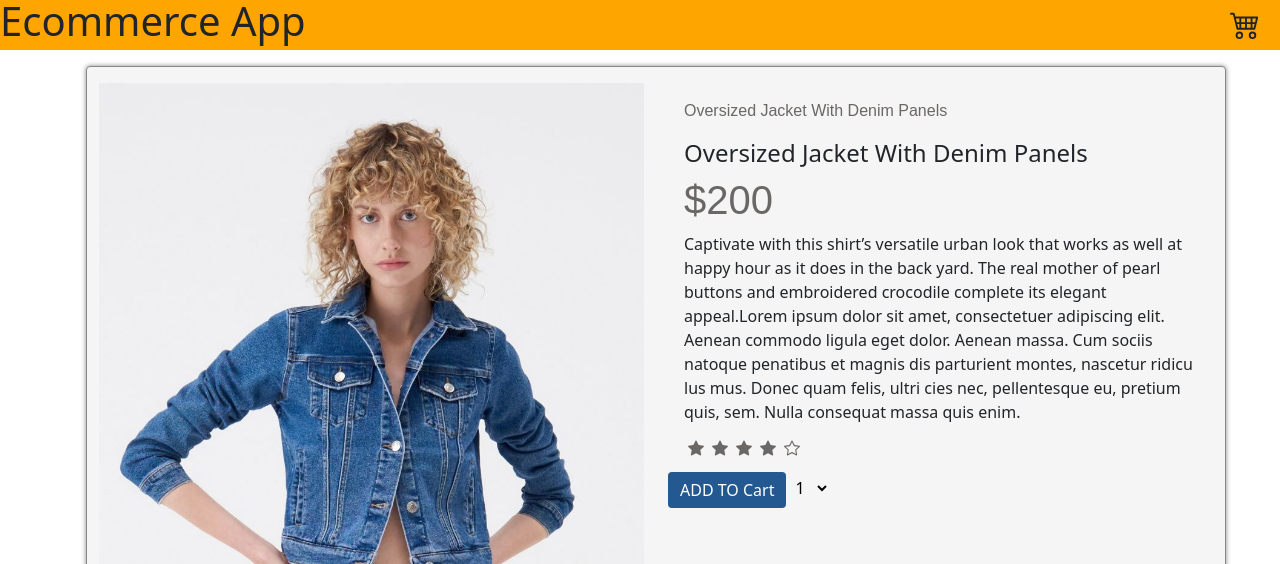
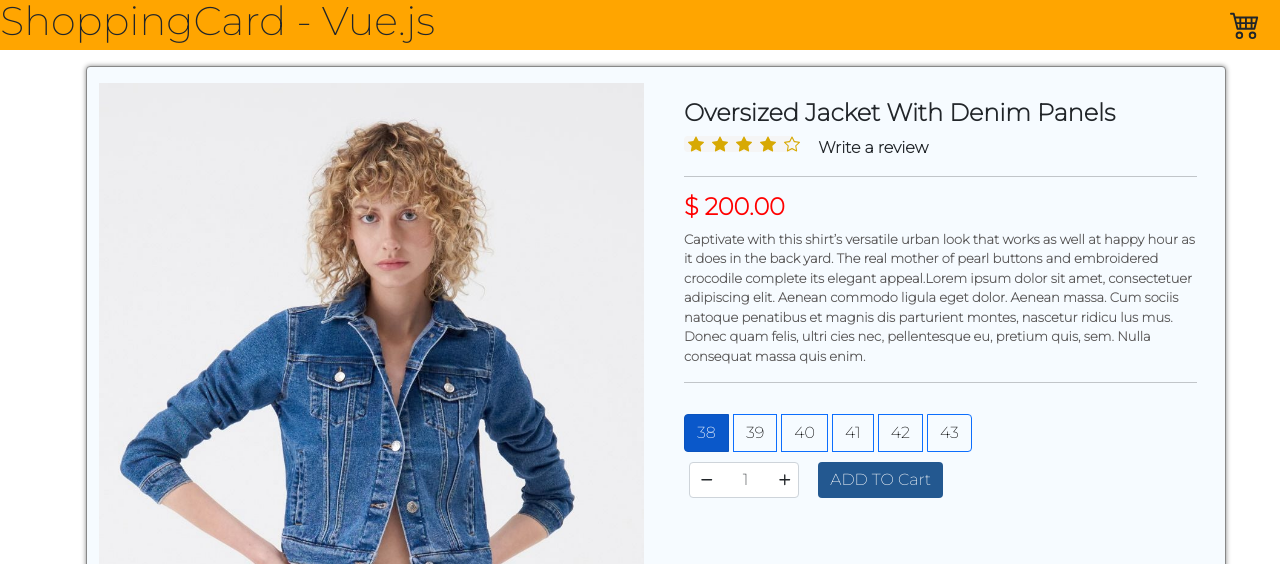
Before and after one commit to VirtiShahB/vue-training, a Vue app: page / in a window 1280 px wide. Shown: the top 564 px of the page. Built offline with nearby package versions, Linux system fonts and the light colour scheme.

Commit message:
save changes

```diff
--- a/public/index.html
+++ b/public/index.html
@@ -6,6 +6,7 @@
   <meta http-equiv="X-UA-Compatible" content="IE=edge">
   <meta name="viewport" content="width=device-width,initial-scale=1.0">
   <link rel="icon" href="<%= BASE_URL %>favicon.ico">
+  <link href="https://fonts.googleapis.com/css2?family=Montserrat:wght@100;200&display=swap" rel="stylesheet">
   <title>
    Ecommerce App
   </title>
--- a/src/App.vue
+++ b/src/App.vue
@@ -1,6 +1,9 @@
 <template>
   <div id="app">
+    <toast message="Product added to cart" :show.sync="showToast" />
     <main-header
+      :productCount="productCount"
+      :is-products-dialog-active.sync="isProductsDialogActive"
     />
     <b-container>
       <b-row>
@@ -8,10 +11,13 @@
           v-for="(product, i) in allProducts"
           :key="i"
           :product="product"
-
+          @add-to-chart="addToChard"
         />
       </b-row>
-
+      <products-dialog
+        :isActive="isProductsDialogActive"
+        :products="selectedProducts"
+      />
     </b-container>
   </div>
 </template>
@@ -19,6 +25,7 @@
 <script>
 import MainHeader from "./components/MainHeader.vue";
 import ProductCard from "./components/ProductCard.vue";
+import Toast from "./components/Toast.vue";
 import products from "./data/products";
 
 export default {
@@ -26,15 +33,47 @@ export default {
   components: {
     MainHeader,
     ProductCard,
+    Toast,
   },
   data() {
     return {
       allProducts: [...products], // All products from json file.
-      productCount: 0 // Total selected product count.
-
+      selectedProducts: [], // Selected products list.
+      productCount: 0, // Total selected product count.
+      showToast: false, // Showed when any product is added.
     };
   },
+  methods: {
+    /**
+     * Add products to list
+     * @param {Object} product - Product at selectedProducts array
+     */
+    addToChard(product) {
+      let sameProduct = this.selectedProducts.find((item) => item.id === product.id);
+      if (sameProduct) {
+        const findedSize = sameProduct.sizes.find(
+          (item) => item.number === product.sizes[0].number
+        );
+        if (findedSize) {
+          findedSize.piece += product.sizes[0].piece;
+        } else {
+          sameProduct.sizes.push({
+            number: product.sizes[0].number,
+            piece: product.sizes[0].piece,
+          });
+        }
 
+        sameProduct.piece += product.piece;
+        sameProduct.price += product.price;
+      } else {
+        this.selectedProducts.push(product);
+      }
+      this.productCount += product.piece;
+      this.showToast = true;
+    },
+
+  },
 };
+</script>
 
-</script>
+<style></style>
--- a/src/assets/css/colors/colors.css
+++ b/src/assets/css/colors/colors.css
@@ -16,9 +16,13 @@
 }
 
 .blue-color {
-  color: #3476a6;
+  color: red;
 }
 
 .blue-button-color {
   background: #235890;
 }
+.yellow-color {
+  color: #d7a903;
+  font-family: sans-serif;
+}
--- a/src/assets/css/main.css
+++ b/src/assets/css/main.css
@@ -1,3 +1,7 @@
+html,body{
+  font-family: 'Montserrat', sans-serif;
+
+}
 .btn-add {
   border: none;
 }
--- a/src/components/MainHeader.vue
+++ b/src/components/MainHeader.vue
@@ -1,8 +1,8 @@
 <template>
   <div class="header">
-    <h1>Ecommerce App</h1>
+    <h1>ShoppingCard - Vue.js</h1>
     <transition name="move" appear>
-      <div style="margin-right: 20px">
+      <div style="margin-right: 20px" >
         <b-icon-cart-4 v-if="show" class="chart" />
         <b-badge v-if="productCount > 0" variant="light">{{ productCount }}</b-badge>
       </div>
@@ -45,5 +45,4 @@ export default {
     transform: translateX(0px) rotate(45deg);
   }
 }
-
 </style>
--- a/src/components/ProductCard.vue
+++ b/src/components/ProductCard.vue
@@ -11,19 +11,9 @@
     </b-col>
     <b-col md="6">
       <b-card-body>
-          <b-card-text :class="product.color === 'pink' ? 'pink-color' : 'blue-color'">{{
-            product.category
-          }}</b-card-text>
         <b-card-title title-tag="h4">{{ product.name }}</b-card-title>
-          <b-card-title
-            title-tag="h1"
-            :class="product.color === 'pink' ? 'pink-color' : 'blue-color'"
-            >${{ price }}</b-card-title
-          >
-          <b-card-text>
-            {{ product.description }}
-          </b-card-text>
-
+        <b-row>
+          <b-col md="3">
             <b-form-rating
                 id="rating-10"
                 :value="product.rating"
@@ -32,22 +22,66 @@
                 readonly
                 class="rating"
                 :class="[
-              product.color === 'pink' ? 'pink-background' : 'blue-background',
-              product.color === 'pink' ? 'pink-color' : 'blue-color',
+                  product.color === 'yellow' ? 'pink-background' : 'blue-background',
+                  product.color === 'yellow' ? 'yellow-color' : 'blue-color',
                 ]"
             ></b-form-rating>
+            </b-col>
+            <b-col md="9" style="font-weight: 600;">
+              Write a review
+            </b-col>
+          </b-row>
+          <hr>
+          <b-card-title
+            title-tag="h4"
+            :class="product.color === 'pink' ? 'pink-color' : 'blue-color'"
+            >$ {{ price }}.00</b-card-title
+          >
+          <b-card-text>
+            {{ product.description }}
+          </b-card-text>
+
+        <hr>
+          <b-row>
+          <b-col md="12" >
+            <b-form-radio-group
+          :options="product.sizes"
+          class="general"
+          v-model="selectedSize"
+          buttons
+          :button-variant="product.color === 'pink' ? 'secondary' : 'primary'"
+        ></b-form-radio-group>
+          </b-col>
+        </b-row>
+         <b-row style="margin-top:10px;">
+          <b-col md="3" >
+
+            <b-form-spinbutton
+              id="sb-inline"
+              v-model="selectedCount"
+              min="1"
+              max="10"
+              step="1"
+              class="select-count"
+            ></b-form-spinbutton>
+          </b-col>
+          <b-col md="9" >
+            <b-button
+                 class="btn-add"
+          :class="product.color === 'pink' ? 'pink-button-color' : 'blue-button-color'"
+          @click="addToChart" >ADD TO Cart</b-button
+            >
+          </b-col>
+        </b-row>
+
+
+
+
         </b-card-body>
-        <b-button
-          class="btn-add blue-button-color"
-          >ADD TO Cart</b-button
-        >
-        <div class="count-box">
-          <b-form-select
-            v-model="selectedCount"
-            :options="countOptions"
-            class="select-count"
-          ></b-form-select>
-        </div>
+
+
+
+
       </b-col>
     </b-row>
   </b-card>
@@ -63,6 +97,7 @@ export default {
   },
   data() {
     return {
+      selectedSize: this.product.sizes[0].value, // Choosen size.
       selectedCount: 1, // Choosen piece.
       countOptions: [1, 2, 3, 4, 5, 6, 7, 8, 9, 10], // Numbers of piece.
     };
@@ -70,7 +105,41 @@ export default {
   computed: {
     // Calculate shoe' s price with product price, index of selectedSize at sizes array of product and selectedCount.
     price() {
-      return (this.product.price) * this.selectedCount;
+      let indexOfSize = this.product.sizes
+        .map((item) => item.value)
+        .indexOf(this.selectedSize);
+      if (indexOfSize === -1) {
+        indexOfSize = 0;
+      }
+      return (this.product.price + indexOfSize * 10) * this.selectedCount;
+    },
+  },
+   methods: {
+    // Emit a new product or updated product.
+    addToChart() {
+      let indexOfSize = this.product.sizes
+        .map((item) => item.value)
+        .indexOf(this.selectedSize);
+      let newProduct = {
+        id: this.product.id,
+        name: this.product.name,
+        sizes: [
+          {
+            number: parseInt(this.selectedSize),
+            piece: parseInt(this.selectedCount),
+          },
+        ],
+        price: (this.product.price + indexOfSize * 10) * this.selectedCount,
+        piece: this.selectedCount,
+        image: this.product.image,
+      };
+      this.$emit("add-to-chart", newProduct);
+      this.resetSelections();
+    },
+    // Given first valeus to selectCount and selectedSize.
+    resetSelections() {
+      this.selectedCount = 1;
+      this.selectedSize = this.product.sizes[0].value;
     },
    },
 
@@ -109,4 +178,26 @@ export default {
   visibility: hidden !important;
   position: absolute !important;
 }
+.card-title {
+    margin-bottom: 0.5rem;
+    font-weight: 600;
+}
+.card-text{
+    margin-bottom: 0;
+    font-weight: bold;
+    font-size: 13px;
+    color: #5a5858;
+}
+.btn-group, .btn-group-vertical {
+    position: relative;
+    display: inline-flex;
+    vertical-align: middle;
+    margin-top: 15px;
+}
+.b-form-spinbutton {
+    text-align: center;
+    overflow: hidden;
+    background-image: none;
+    padding: 5px 0px 5px 0px!important;
+}
 </style>
--- /dev/null
+++ b/src/components/Toast.vue
@@ -0,0 +1,45 @@
+<template>
+  <div
+    class="toast"
+    :style="{ display: showToast ? 'flex' : 'none' }"
+    @click="$emit('update:show', false)"
+  >
+    {{ message }}
+  </div>
+</template>
+
+<script>
+export default {
+  props: ["message", "show"],
+  computed: {
+    // Return given prop show.
+    showToast() {
+      return this.show;
+    },
+  },
+  watch: {
+    // Started a timeout to close toast when show is true.
+    show() {
+      setTimeout(() => {
+        this.$emit("update:show", false);
+      }, 2000);
+    },
+  },
+};
+</script>
+
+<style scoped>
+.toast {
+  width: 250px;
+  height: 50px;
+  padding: 1rem;
+  border-radius: 5px;
+  position: fixed;
+  top: 10px;
+  right: 10px;
+  display: flex;
+  justify-content: center;
+  align-items: center;
+  z-index: 99;
+}
+</style>
--- a/src/data/products.js
+++ b/src/data/products.js
@@ -5,10 +5,18 @@ export default [
     piece: 1,
     price: 200,
     image: require("../assets/images/jacket.jpg"),
-    color: "pink",
+    color: "yellow",
+    sizes: [
+      { text: "38", value: "38" },
+      { text: "39", value: "39" },
+      { text: "40", value: "40", disabled: false },
+      { text: "41", value: "41", disabled: false },
+      { text: "42", value: "42", disabled: false },
+      { text: "43", value: "43", disabled: false },
+    ],
     description:
       "Captivate with this shirt’s versatile urban look that works as well at happy hour as it does in the back yard. The real mother of pearl buttons and embroidered crocodile complete its elegant appeal.Lorem ipsum dolor sit amet, consectetuer adipiscing elit. Aenean commodo ligula eget dolor. Aenean massa. Cum sociis natoque penatibus et magnis dis parturient montes, nascetur ridicu lus mus. Donec quam felis, ultri cies nec, pellentesque eu, pretium quis, sem. Nulla consequat massa quis enim.",
     category: "Oversized Jacket With Denim Panels",
     rating: 4
-  }
+  },
 ];
```
Also changed, not shown: src/components/Cart.vue (added, +11 -0 lines). Lines whose indentation alone changed are shown as unchanged.
